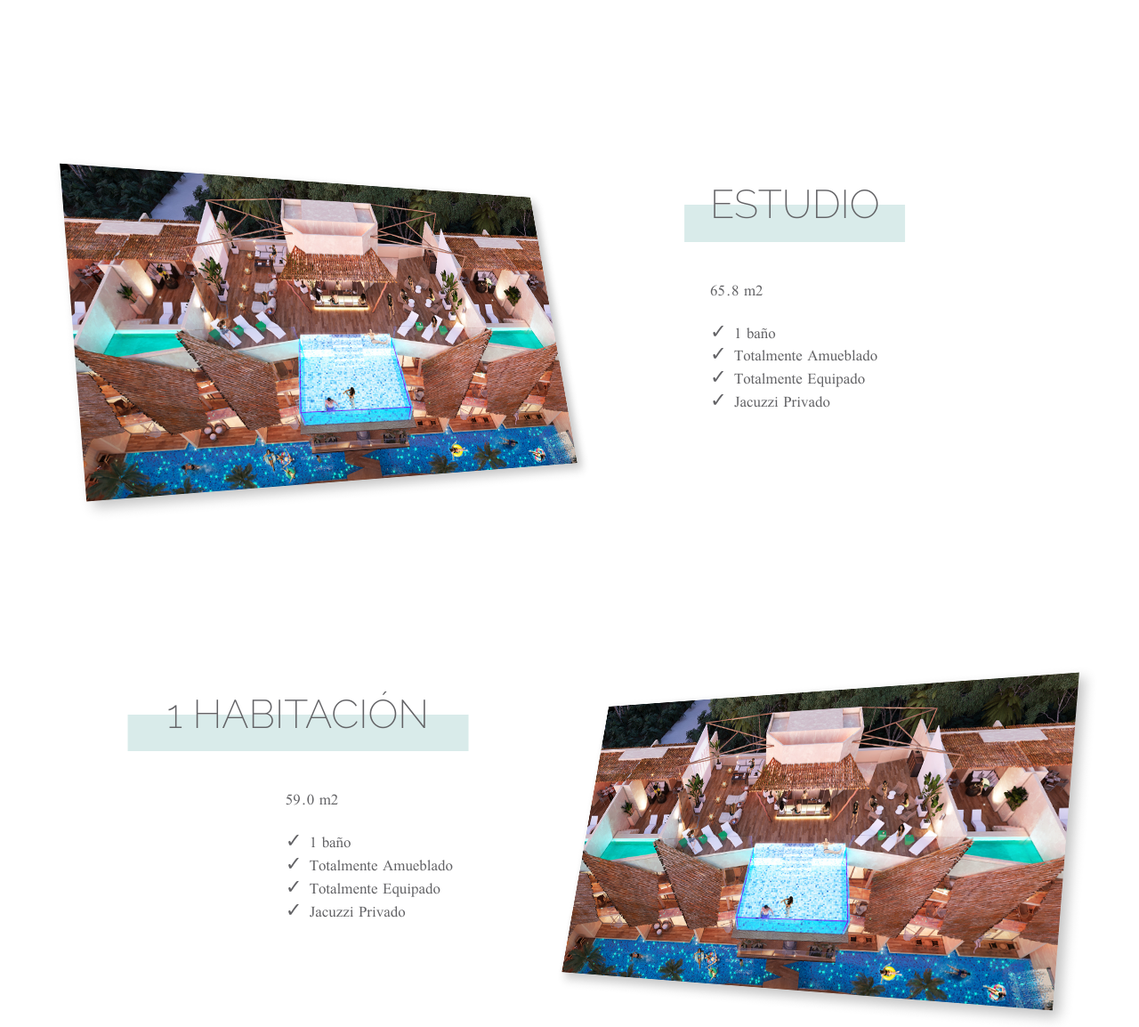
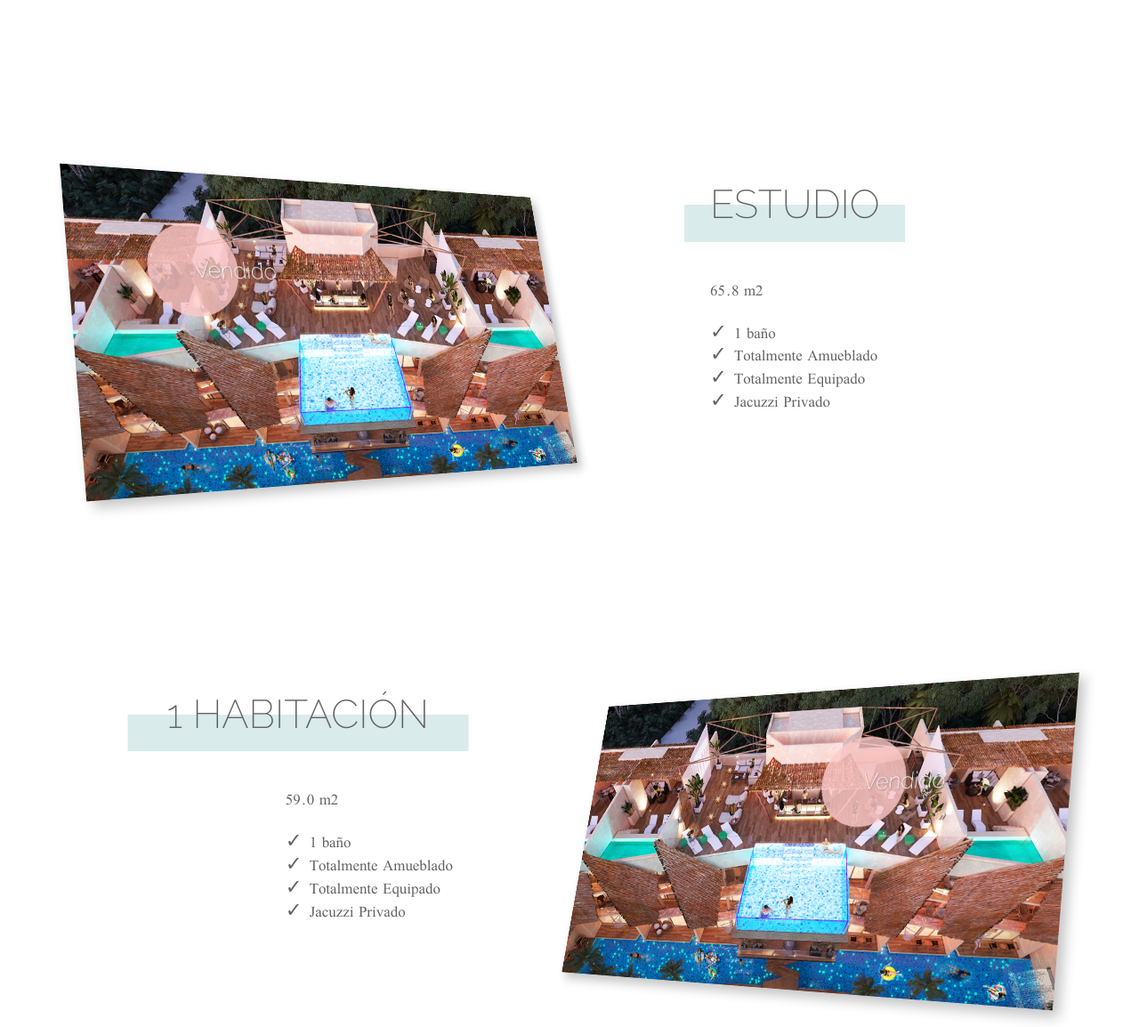
Before and after one commit to jesusrodrz/skytulum, a PHP site: page /modelos.html in a window 1280 px wide. Shown: the part 755-1909 px from the top of the page at 89% size. Run offline with PHP 8.4, Linux system fonts and the light colour scheme; some web fonts are replaced.

Commit message:
sold sign models

```diff
--- a/css/index.css
+++ b/css/index.css
@@ -1119,7 +1119,8 @@ body {
     display: flex;
     flex-direction: column;
     align-items: center;
-    margin-top: 5%; }
+    margin-top: 5%;
+    position: relative; }
     @media (min-width: 54rem) {
       .models__item {
         display: grid;
@@ -1164,6 +1165,35 @@ body {
       position: absolute;
       top: 0;
       left: -1.2em; }
+  .models__sold {
+    font-family: Raleway;
+    font-size: 1.5em;
+    color: white;
+    text-shadow: 1px 1px 3px #777777;
+    position: absolute;
+    top: 3em;
+    transition: transform .4s ease-out; }
+    .models__sold::before {
+      position: absolute;
+      content: "";
+      display: block;
+      z-index: -1;
+      height: 4em;
+      width: 4em;
+      background-color: rgba(253, 202, 202, 0.8);
+      top: 50%;
+      transform: translateY(-50%) translateX(-50%);
+      border-radius: 50%; }
+  .models__item:nth-of-type(even) .models__sold {
+    right: 3em;
+    transform: translate(-3em, 1em) rotateY(-30deg) rotateX(15deg) scale(0.8); }
+  .models__item:nth-of-type(even):hover .models__sold, .models__item:nth-of-type(even).active .models__sold {
+    transform: rotateY(-12deg) rotateX(7deg) scale(1); }
+  .models__item:nth-of-type(odd) .models__sold {
+    left: 3em;
+    transform: translate(3em, 1em) rotateY(30deg) rotateX(15deg) scale(0.8); }
+  .models__item:nth-of-type(odd):hover .models__sold, .models__item:nth-of-type(odd).active .models__sold {
+    transform: rotateY(12deg) rotateX(7deg) scale(1); }
 
 .level {
   display: flex;
--- a/modelos.html
+++ b/modelos.html
@@ -43,7 +43,7 @@
               <li class="models__list-item">Jacuzzi Privado</li>
             </ul>
           </div>
-          <figure class="models__fig"><img class="models__img" src="assets/img/sky-roof.jpg" alt=""/></figure>
+          <figure class="models__fig"> <img class="models__img" src="assets/img/sky-roof.jpg" alt=""/><span class="models__sold">Vendido</span></figure>
         </article>
         <article class="models__item">
           <h2 class="models__title section__title title-2 bg-square-center t-uppercase">1 Habitación</h2>
@@ -56,7 +56,7 @@
               <li class="models__list-item">Jacuzzi Privado</li>
             </ul>
           </div>
-          <figure class="models__fig"><img class="models__img" src="assets/img/sky-roof.jpg" alt=""/></figure>
+          <figure class="models__fig"> <img class="models__img" src="assets/img/sky-roof.jpg" alt=""/><span class="models__sold">Vendido</span></figure>
         </article>
       </section>
       <section class="section section-contact visible">
```
